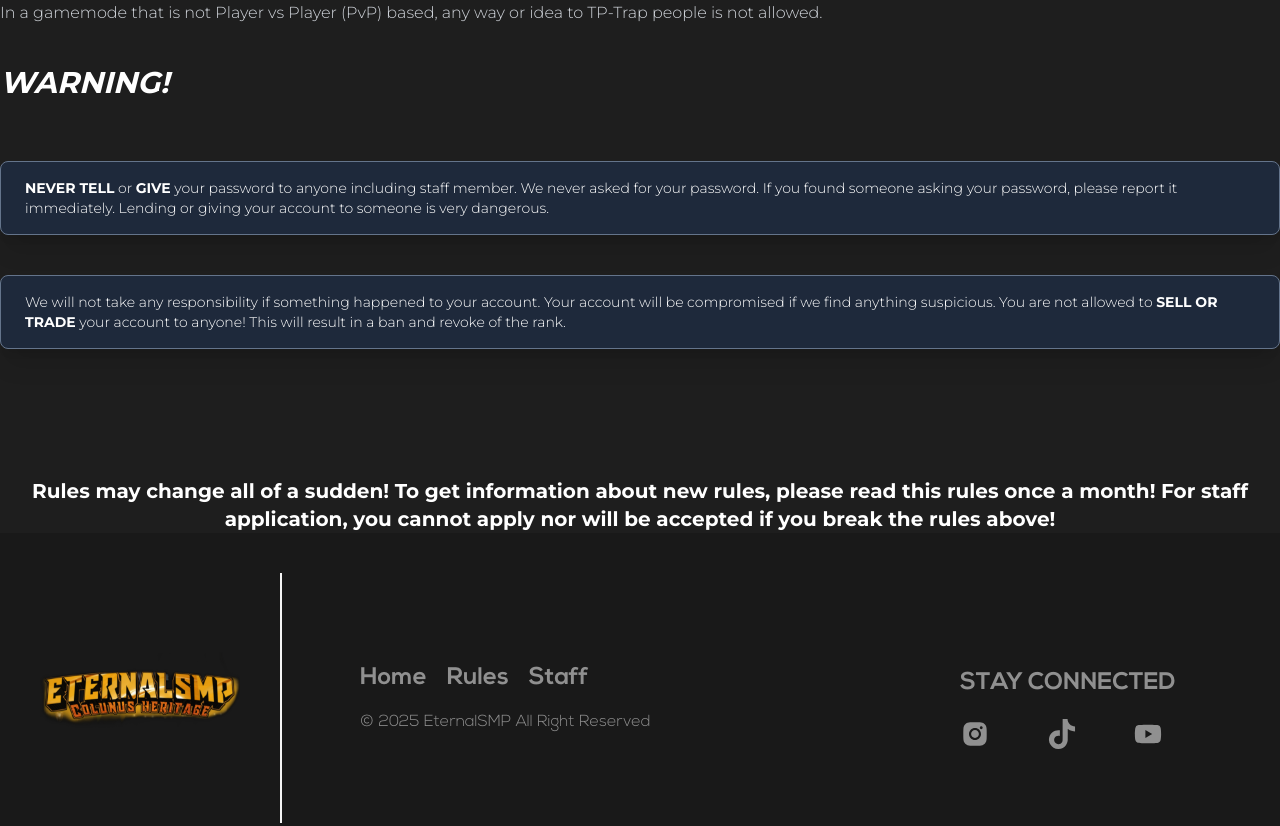
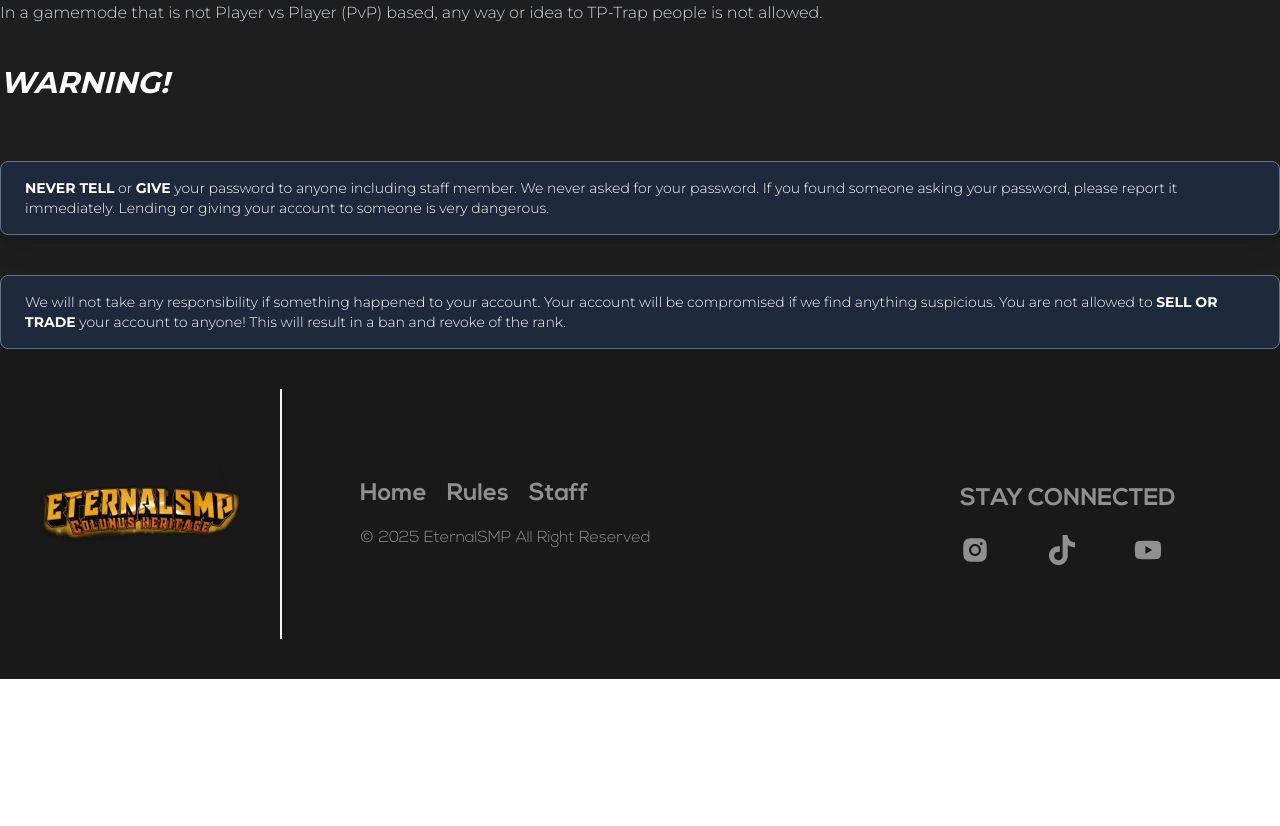
Before and after one commit to ItzGirin/Eternal_SMP, a plain HTML site: page rules.html in a window 1280 px wide. Shown: the part 2787-3613 px from the top of the page. After the commit the page ends 3466 px from the top, so only its background shows below. Drawn offline with Linux system fonts and the light colour scheme; a script that the page names is missing; files whose address does not match are found by name.

Commit message:
Update rules.html

```diff
--- a/rules.html
+++ b/rules.html
@@ -473,9 +473,7 @@
           </div>
         </div>
 
-        <p class="text-center text-white nexa-bold lg:text-xl text-xl pt-32">
-          Rules may change all of a sudden! To get information about new rules, please read this rules once a month! For staff application, you cannot apply nor will be accepted if you break the rules above!
-        </p>
+
       </section>
     </div>
   </main>
```
